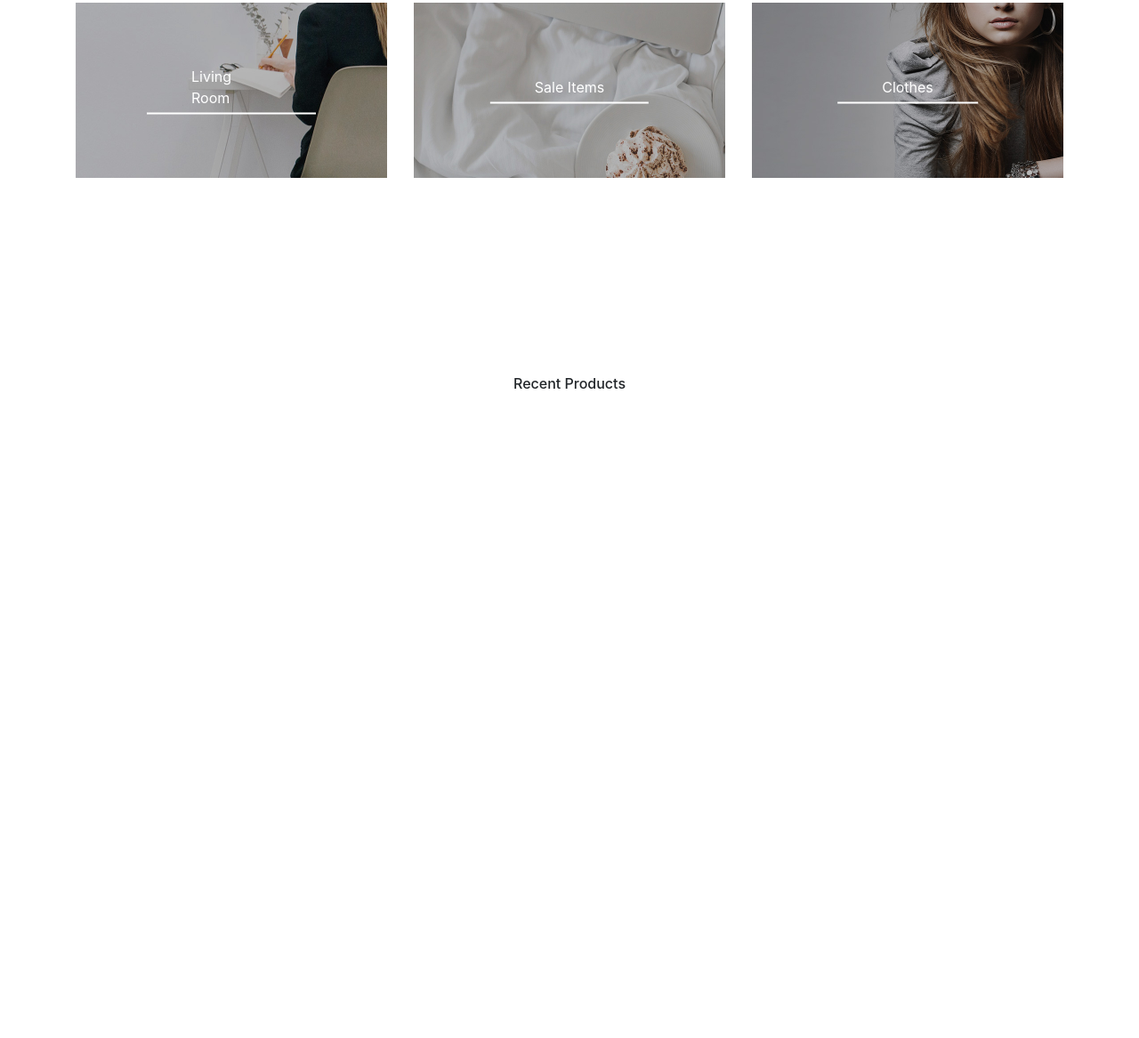
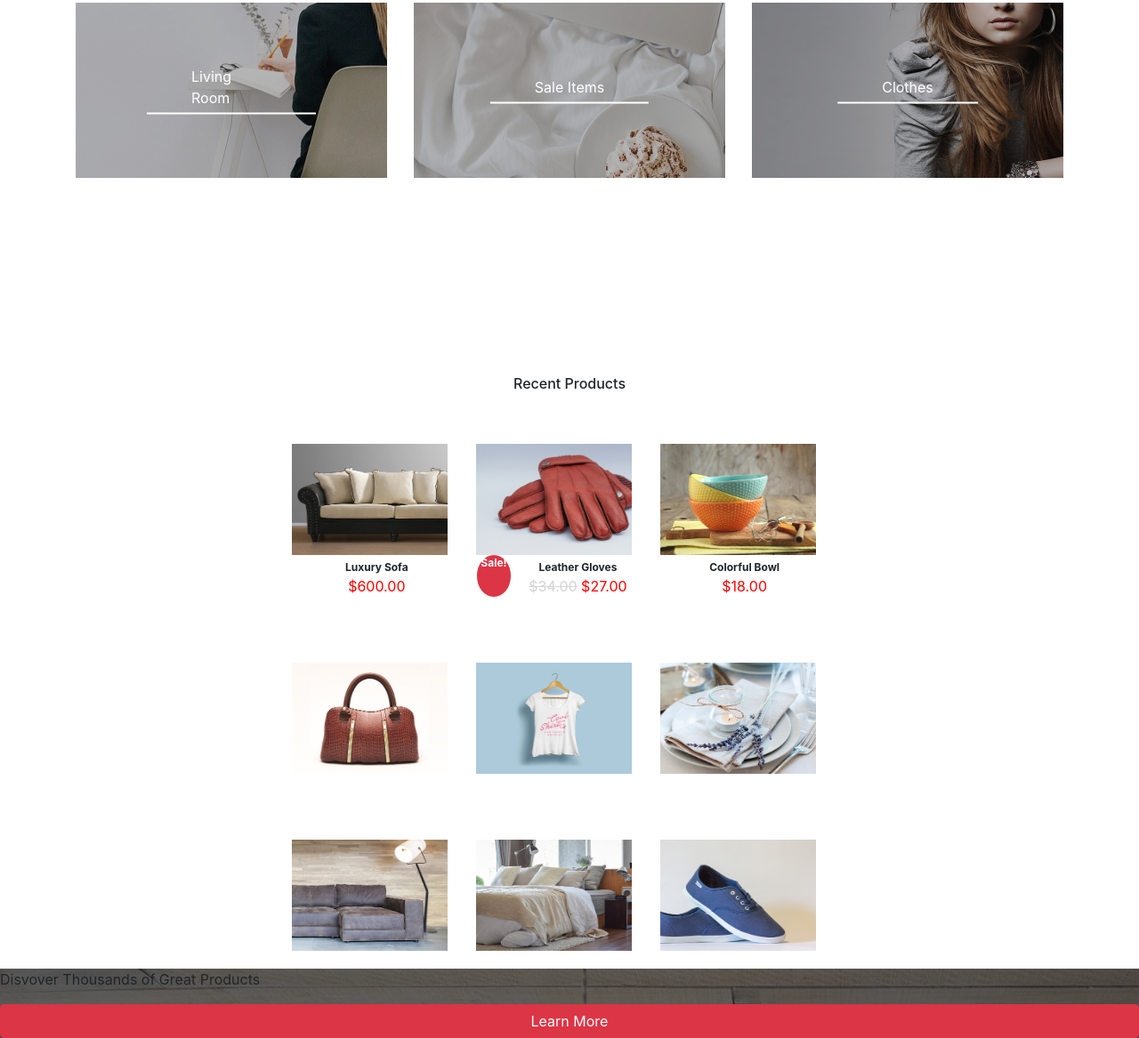
Before and after one commit to liam-plummer/cs_emporium_js_14, a website: page index.html in a window 1280 px wide. Shown: the part 548-1715 px from the top of the page at 89% size. Before the commit the page ends 997 px from the top, so only its background shows below. Drawn offline with Linux system fonts and the light colour scheme.

Commit message:
second commit

```diff
--- a/index.html
+++ b/index.html
@@ -83,18 +83,65 @@
         <div class="products">
             <h6>Recent Products</h6>
             <div class="container">
-                <div class="col-xl-2"></div>
-                <div class="col-xl-2"></div>
-                <div class="col-xl-2"></div>
-                <div class="col-xl-2"></div>
-                <div class="col-xl-2"></div>
-                <div class="col-xl-2"></div>
-                <div class="col-xl-2"></div>
-                <div class="col-xl-2"></div>
-                <div class="col-xl-2"></div>
+                <div class="row">
+                    <div class="col-xl-2 d-flex flex-column   align-items-center">
+                        <img class="productImage" src="./public/img/products_mini/product-luxry-sofa.jpg">
+                        <span class="item">Luxury Sofa</span>
+                        <span class="price">$600.00</span>
+                    </div>
+                    <div class="col-xl-2  d-flex flex-column   align-items-center">
+                        <img class="productImage" src="./public/img/products_mini/product-gloves.jpg">
+                        <div class="d-flex">
+                            <span class="badge badge-danger rounded-circle">Sale!</span>
+                            <div class="d-flex flex-column">
+                                <span class="item">Leather Gloves</span>
+                                <span class="price"><span class="sale">$34.00</span>   $27.00</span>
+                            </div>
+                        </div>
+                    </div>
+                    <div class="col-xl-2 d-flex flex-column   align-items-center">
+                        <img class="productImage" src="./public/img/products_mini/product-cups.jpg">
+                        <span class="item">Colorful Bowl</span>
+                        <span class="price">$18.00</span>
+                    </div>
+                </div>
+            </div>
+            <div class="container mt-1">
+                <div class="row">
+                    <div class="col-xl-2 d-flex flex-column   align-items-center">
+                        <img class="productImage" src="./public/img/products_mini/product-bag.jpg">
+                    </div>
+                    <div class="col-xl-2 d-flex flex-column   align-items-center">
+                        <img class="productImage" src="./public/img/products_mini/product-tshitr.jpg">
+                    </div>
+                    <div class="col-xl-2 d-flex flex-column   align-items-center">
+                        <img class="productImage" src="./public/img/products_mini/product-plates.jpg">
+                    </div>
+                </div>
+            </div>
+            <div class="container mt-1">
+                <div class="row">
+                    <div class="col-xl-2 d-flex flex-column   align-items-center">
+                        <img class="productImage" src="./public/img/products_mini/product-modern-sofa.jpg">
+                    </div>
+                    <div class="col-xl-2 d-flex flex-column   align-items-center">
+                        <img class="productImage" src="./public/img/products_mini/product-bed.jpg">
+                    </div>
+                    <div class="col-xl-2 d-flex flex-column   align-items-center">
+                        <img class="productImage" src="./public/img/products_mini/product-shoes.jpg">
+                    </div>
+                </div>
             </div>
         </div>
 
+    </section>
+    <section>
+        <div class="centered">
+            <div class="banner2">
+                <p>Disvover Thousands of Great Products</p>
+                <button type="button" class="btn btn-danger">Learn More</button>
+            </div>
+        </div>
     </section>
     <section>
 
--- a/src/sass/style.sass
+++ b/src/sass/style.sass
@@ -86,3 +86,31 @@ body
                 width: 50%
                 margin: auto
                 text-align: center
+                .container
+                    .row
+                        .col-xl-2
+                            width: 300px
+                            margin: 50px
+                            margin-bottom: 20px
+                            .item
+                                width: 150px
+                                font-size: 12px
+                                font-weight: bolder
+                                margin-top: 5px
+                            .badge
+                                top: 50%
+                            .sale
+                                text-decoration: line-through
+                                color: lightgrey
+                            .price
+                                color: red
+                            .productImage
+                                margin-right: 15px
+                                width: 175px
+                                height: 125px
+        &:nth-of-type(4)
+            background-image: url("../../public/img/cta-bg.jpg")
+            .centered
+                .banner2
+                    display: flex
+                    flex-direction: column
```
Also changed, not shown: public/css/style.css, 1 other file.
